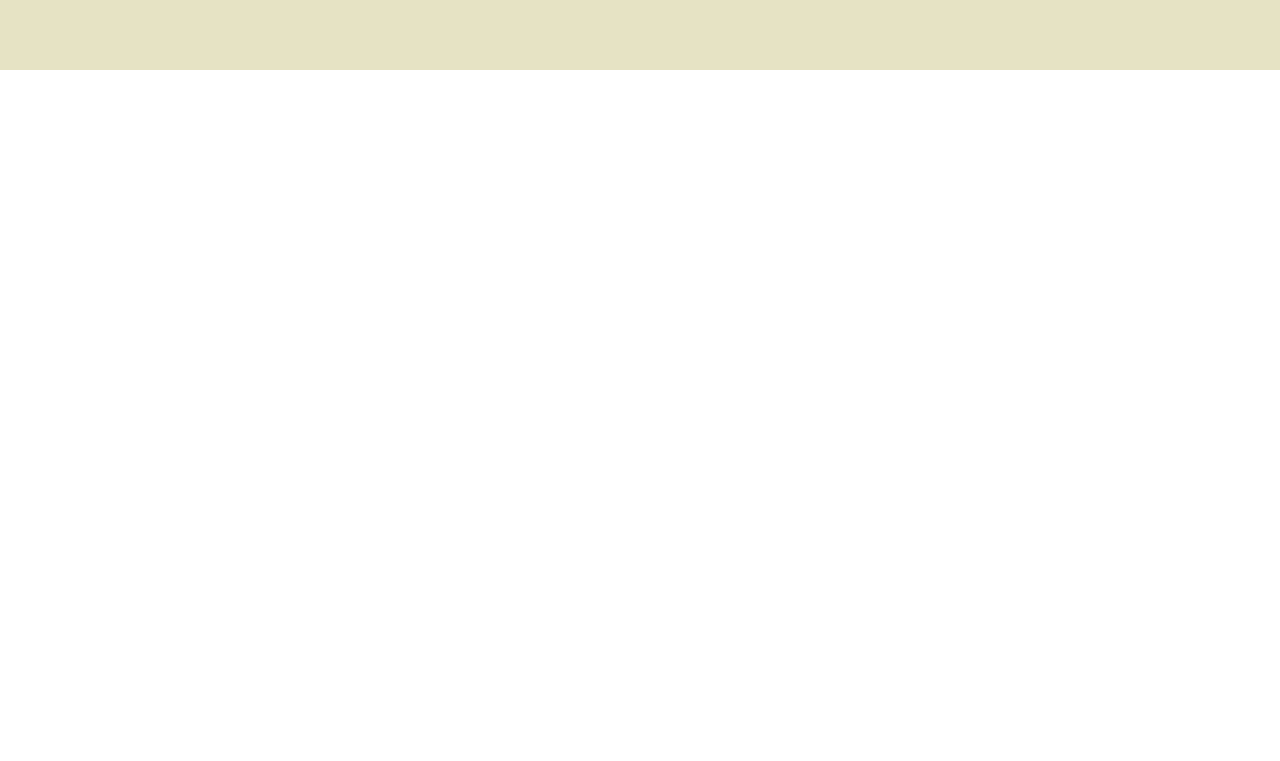
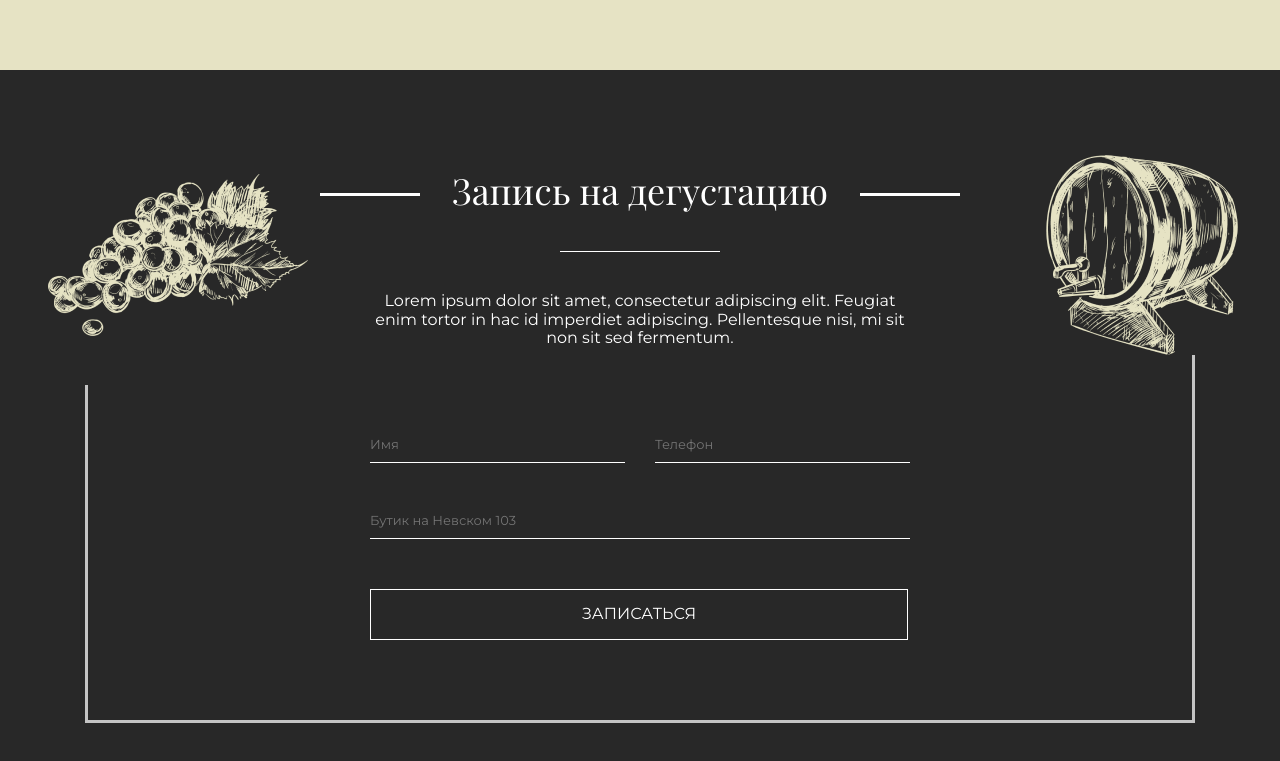
Before and after one commit to Vamba45/WineStore, a website built with webpack: page src/index.html in a window 1280 px wide. Shown: the part 2711-3472 px from the top of the page. Before the commit the page ends 2781 px from the top, so only its background shows below. Built offline with nearby package versions, Linux system fonts and the light colour scheme.

Commit message:
add animation forms inputs

```diff
--- a/src/index.html
+++ b/src/index.html
@@ -95,7 +95,25 @@
             </section>
 
             <section class="degustation">
-
+                <div class="container">
+                    <div class="degustation__row">
+                        <div class="degustation__column">
+                            <h2 class="degustation__title">Запись на дегустацию</h2>
+                        </div>
+                        <div class="degustation__line line"></div>
+                        <div class="degustation__column">
+                            <p class="degustation__text">Lorem ipsum dolor sit amet, consectetur adipiscing elit. Feugiat enim tortor in hac id imperdiet adipiscing. Pellentesque nisi, mi sit non sit sed fermentum. </p>
+                        </div>
+                        <div class="degustation__column">
+                            <form action="" class="degustation__form form">
+                                <input type="text" name="" id="name" placeholder="Имя" class="form__name">
+                                <input type="text" name="" id="tel" placeholder="Телефон" class="form__tel">
+                                <input type="text" name="" id="address" placeholder="Бутик на Невском 103" class="form__address">
+                                <button class="form__submit">Записаться</button>
+                            </form>
+                        </div>
+                    </div>
+                </div>
             </section>
         </main>
 
--- a/src/style/normalize.scss
+++ b/src/style/normalize.scss
@@ -354,7 +354,6 @@ a {
   summary {
     display: list-item;
   }
-
   /* Misc
      ========================================================================== */
 
--- a/src/style/style.scss
+++ b/src/style/style.scss
@@ -251,6 +251,7 @@ nav {
 h2 {
     font-size: 36px;
     font-family: PlayfairDisplay, serif;
+    font-weight: normal;
     color: #fff;
 }
 
@@ -337,7 +338,10 @@ h2 {
     }
 }
 
-//showcase
+
+// REVIEW =========================>
+
+// <========================= SHOWCASE
 
 .showcase {
     color: #282828;
@@ -450,3 +454,168 @@ h2 {
         }
     }
 }
+
+
+// REVIEW =========================>
+
+// <========================= DEGUSTATION
+
+.degustation {
+    background: #282828;
+    padding: 100px 0;
+
+    &__row {
+        border: 3px solid #C4C4C4;
+        border-top: none;
+
+        display: flex;
+        flex-direction: column;
+        align-items: center;
+
+        position: relative;
+
+        &::after, &::before {
+            content: '';
+
+            width: 260px;
+            height: 260px;
+
+            position: absolute;
+
+            margin: 0;
+            padding: 0;
+
+            top: -45px;
+        }
+
+        &::after {
+            width: 200px;
+            right: -50px;
+
+            background: url(../img/barell.png) center no-repeat;
+        }
+
+        &::before {
+            left: -40px;
+
+            background: url(../img/grape.png) center no-repeat;
+        }
+    }
+
+    &__column {
+        max-width: 540px;
+        width: 100%;
+    }
+
+    &__title {
+        text-align: center;
+        position: relative;
+
+        &::after, &::before {
+            content: '';
+
+            width: 100px;
+            height: 3px;
+
+            position: absolute;
+
+            background-color: #fff;
+
+            margin: 0;
+            padding: 0;
+
+            top: 23px;
+        }
+
+        &::after {
+            right: -50px;
+        }
+
+        &::before {
+            left: -50px;
+        }
+    }
+
+    &__line {
+        border-color: #fff;
+
+        margin: 40px 0;
+    }
+
+    &__text {
+        text-align: center;
+        font-weight: normal;
+
+        margin-bottom: 80px;
+    }
+}
+
+.form {
+    display: flex;
+    flex-wrap: wrap;
+
+    input {
+        background-color: #282828;
+        border-bottom: 1px solid #fff;
+        padding: 10px 0;
+
+        font-size: 13px;
+
+        color: #fff;
+
+        &::placeholder {
+            transition: 0.5s;
+        }
+
+        &:focus {
+            outline: none;
+            border-bottom: 2px solid #998431;
+
+                &::placeholder {
+                font-size: 10px;
+                transform: translateY(-14px);
+            }
+        }
+    }
+
+    &__name,
+    &__tel {
+        max-width: 255px;
+        width: 100%;
+
+        margin-bottom: 40px;
+    }
+
+    &__tel {
+        margin-left: 30px;
+    }
+
+    &__address {
+        width: 100%;
+    }
+
+    &__submit {
+        max-width: 538px;
+        width: 100%;
+
+        padding: 15px 0;
+        margin: 50px 0 0 0;
+
+        text-transform: uppercase;
+        color: #FFF;
+
+        background: #282828;
+        cursor: pointer;
+        border: 1px solid #fff;
+
+        &:hover {
+            color: #282828;
+            background: #fff;
+        }
+    }
+
+    margin-bottom: 80px;
+}
+
+
+// DEGUSTATION =========================>
```
